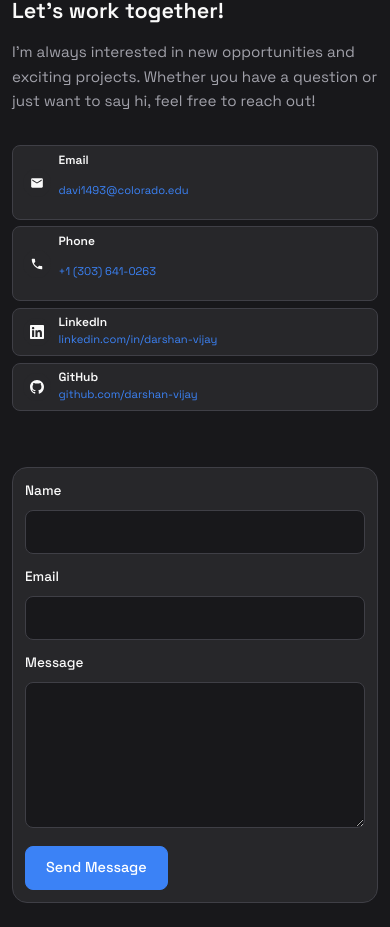
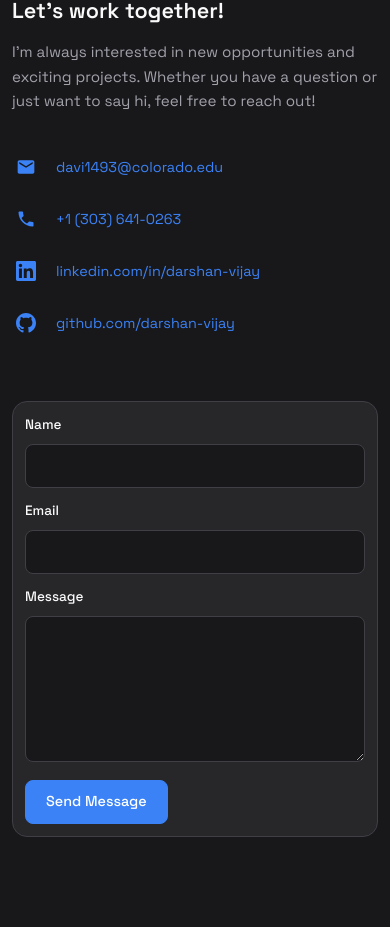
Before and after one commit to darshan-vijay/darshan-portfolio, a React (Vite) app: page /#/ in a window 390 px wide. Shown: the part 8229-9156 px from the top of the page. After the commit the page ends 9090 px from the top, so only its background shows below. Built offline with nearby package versions, Linux system fonts and the light colour scheme.

Commit message:
All fixes in phone view done

```diff
--- a/src/components/Contact.jsx
+++ b/src/components/Contact.jsx
@@ -123,43 +123,39 @@ const Contact = () => {
             <h3>{contactData.subtitle}</h3>
             <p>{contactData.description}</p>
 
-            <div className="contact-details">
+            <ul className="contact-list">
               {contactData.details.map((detail, index) => (
-                <div key={index} className="contact-item">
-                  <span className={`contact-icon ${detail.icon}-icon`}>
+                <li key={index} className="contact-list-item">
+                  <span className="contact-list-icon">
                     {getIconSvg(detail.icon)}
                   </span>
-                  <div>
-                    <h4>{detail.label}</h4>
                   {detail.icon === 'email' ? (
-                      <p>
+                    <a
+                      href={`mailto:${detail.value}`}
+                      className="contact-list-link"
+                      onClick={(e) => { handleEmailClick(detail.value); }}
+                    >
+                      {detail.value}
+                    </a>
+                  ) : detail.icon === 'phone' ? (
                     <button
-                          className="contact-link"
-                          onClick={() => handleEmailClick(detail.value)}
-                          title="Click to open email client and copy email"
+                      type="button"
+                      className="contact-list-link contact-list-btn"
+                      onClick={() => handlePhoneClick(detail.value)}
+                      title="Click to copy"
                     >
                       {detail.value}
                     </button>
-                      </p>
-                    ) : detail.icon === 'phone' ? (
-                      <p>
-                        <button
-                          className="contact-link"
-                          onClick={() => handlePhoneClick(detail.value)}
-                          title="Click to copy phone number"
-                        >
+                  ) : detail.url ? (
+                    <a href={detail.url} target="_blank" rel="noopener noreferrer" className="contact-list-link">
                       {detail.value}
-                        </button>
-                      </p>
-                    ) : detail.url ? (
-                      <p><a href={detail.url} target="_blank" rel="noopener noreferrer">{detail.value}</a></p>
+                    </a>
                   ) : (
-                      <p>{detail.value}</p>
+                    <span className="contact-list-text">{detail.value}</span>
                   )}
-                  </div>
-                </div>
+                </li>
               ))}
-            </div>
+            </ul>
           </div>
 
           <form className="contact-form" onSubmit={handleSubmit}>
--- a/src/styles/Contact.css
+++ b/src/styles/Contact.css
@@ -24,87 +24,72 @@
   margin: 0 0 2rem 0;
 }
 
-.contact-details {
-  margin-bottom: 2rem;
-  display: grid;
-  grid-template-columns: 1fr;
-  gap: 1.5rem;
+.contact-list {
+  list-style: none;
+  padding: 0;
+  margin: 0 0 2rem 0;
+  display: flex;
+  flex-direction: column;
+  gap: 1rem;
 }
 
-.contact-item {
+.contact-list-item {
   display: flex;
   align-items: center;
   gap: 1rem;
+  min-height: 28px;
 }
 
-.contact-icon {
-  width: 50px;
-  height: 50px;
-  background: var(--bg-secondary);
-  border-radius: 50%;
+.contact-list-icon {
+  width: 28px;
+  min-width: 28px;
+  height: 28px;
   display: flex;
   align-items: center;
   justify-content: center;
-  color: var(--text-primary);
+  color: var(--accent-primary);
+  flex-shrink: 0;
 }
 
-.contact-icon svg {
-  width: 24px;
-  height: 24px;
+.contact-list-icon svg {
+  width: 22px;
+  height: 22px;
 }
 
-.contact-icon svg {
-  width: 24px;
-  height: 24px;
-  color: var(--text-primary);
+.contact-list-link,
+.contact-list-text {
+  font-size: 1rem;
+  color: var(--text-secondary);
+  line-height: 1;
+  flex: 1;
+  min-width: 0;
+  display: flex;
+  align-items: center;
 }
 
-.linkedin-icon svg {
-  color: var(--text-primary);
-}
-
-.github-icon svg {
-  color: var(--text-primary);
-}
-
-.contact-item h4 {
-  font-size: 1.1rem;
-  font-weight: 600;
-  margin: 0 0 0.25rem 0;
-  color: var(--text-primary);
-}
-
-.contact-item p {
-  font-size: 1rem;
-  color: var(--text-secondary);
-  margin: 0;
-}
-
-.contact-item a {
+.contact-list-link {
   color: var(--accent-primary);
   text-decoration: none;
   transition: color 0.3s ease;
 }
 
-.contact-item a:hover {
+.contact-list-link:hover {
   color: var(--accent-secondary);
 }
 
-.contact-link {
+.contact-list-btn {
   background: none;
   border: none;
   padding: 0;
   margin: 0;
-  font-size: inherit;
-  font-family: inherit;
-  color: var(--accent-primary);
-  text-decoration: none;
+  font: inherit;
   cursor: pointer;
-  transition: color 0.3s ease;
-}
-
-.contact-link:hover {
-  color: var(--accent-secondary);
+  text-align: left;
+  flex: 1;
+  min-width: 0;
+  display: flex;
+  align-items: center;
+  line-height: 1;
 }
 
 .contact-social-links {
@@ -183,39 +168,18 @@
     font-size: 0.95rem;
   }
 
-  .contact-details {
-    grid-template-columns: 1fr 1fr;
+  .contact-list {
     gap: 0.5rem;
   }
 
-  .contact-item {
-    gap: 0.5rem;
-    flex-direction: row;
-    text-align: left;
-    padding: 0.5rem 0.75rem;
-    background: var(--bg-secondary);
-    border-radius: 8px;
-    border: 1px solid var(--border-color);
+  .contact-list-icon svg {
+    width: 20px;
+    height: 20px;
   }
 
-  .contact-icon {
-    width: 32px;
-    height: 32px;
-    flex-shrink: 0;
-  }
-
-  .contact-icon svg {
-    width: 16px;
-    height: 16px;
-  }
-
-  .contact-item h4 {
-    font-size: 0.8rem;
-    margin-bottom: 0.1rem;
-  }
-
-  .contact-item p {
-    font-size: 0.75rem;
+  .contact-list-link,
+  .contact-list-text {
+    font-size: 0.95rem;
   }
 
   .contact-form {
@@ -242,34 +206,9 @@
     font-size: 1.35rem;
   }
 
-  .contact-details {
-    grid-template-columns: 1fr;
-    gap: 0.4rem;
-  }
-
-  .contact-item {
-    flex-direction: row;
-    text-align: left;
-    gap: 0.5rem;
-    padding: 0.4rem 0.6rem;
-  }
-
-  .contact-icon {
-    width: 28px;
-    height: 28px;
-  }
-
-  .contact-icon svg {
-    width: 14px;
-    height: 14px;
-  }
-
-  .contact-item h4 {
-    font-size: 0.75rem;
-  }
-
-  .contact-item p {
-    font-size: 0.7rem;
+  .contact-list-link,
+  .contact-list-text {
+    font-size: 0.9rem;
   }
 
   .contact-form {
```
Lines whose indentation alone changed are shown as unchanged.
